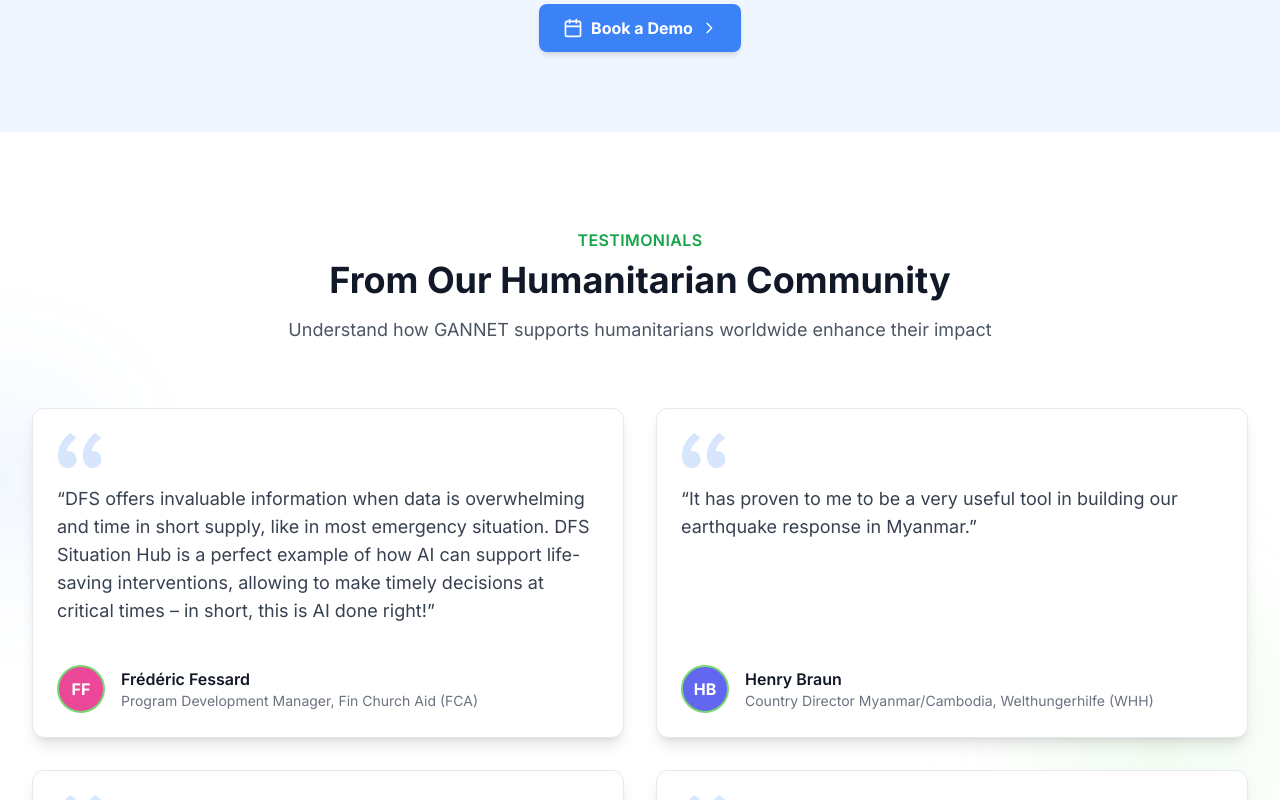
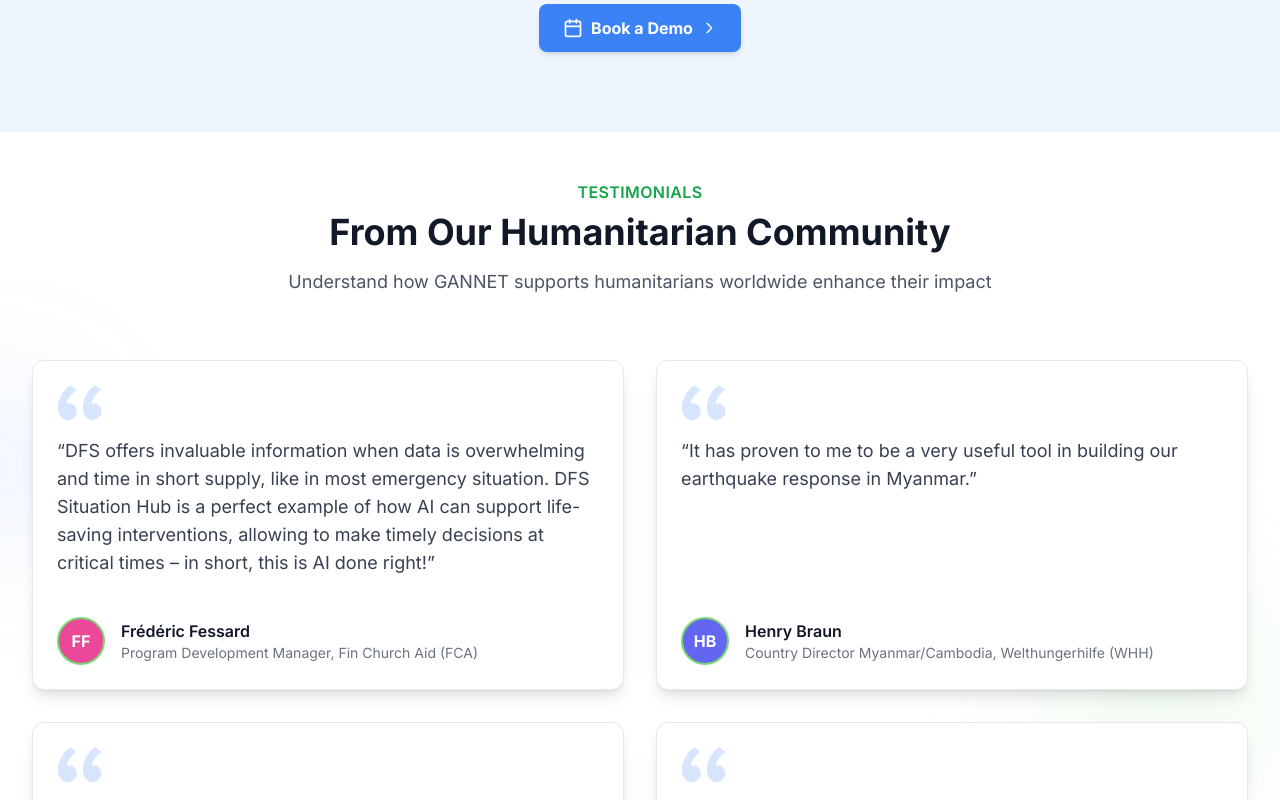
Before and after one commit to data-friendly-space/gannet-website-simple, a Next.js app: page / in a window 1280 px wide. Shown: the part 900-1700 px from the top of the page. Built offline with nearby package versions, Linux system fonts and the light colour scheme.

Commit message:
Reduced the padding and spacing in the Testimonials section to make it more compact and visually appealing.

```diff
--- a/src/components/sections/Testimonials.tsx
+++ b/src/components/sections/Testimonials.tsx
@@ -87,7 +87,7 @@
   ];
 
   return (
-    <section className={`py-24 ${bgClass} relative`}>
+    <section className={`pt-12 pb-24 ${bgClass} relative`}>
       {/* Background elements */}
       <div className="absolute inset-0 overflow-hidden pointer-events-none">
         <div className="absolute -left-20 top-1/4 w-40 h-40 bg-gannetBlue/10 rounded-full blur-3xl" />
```
